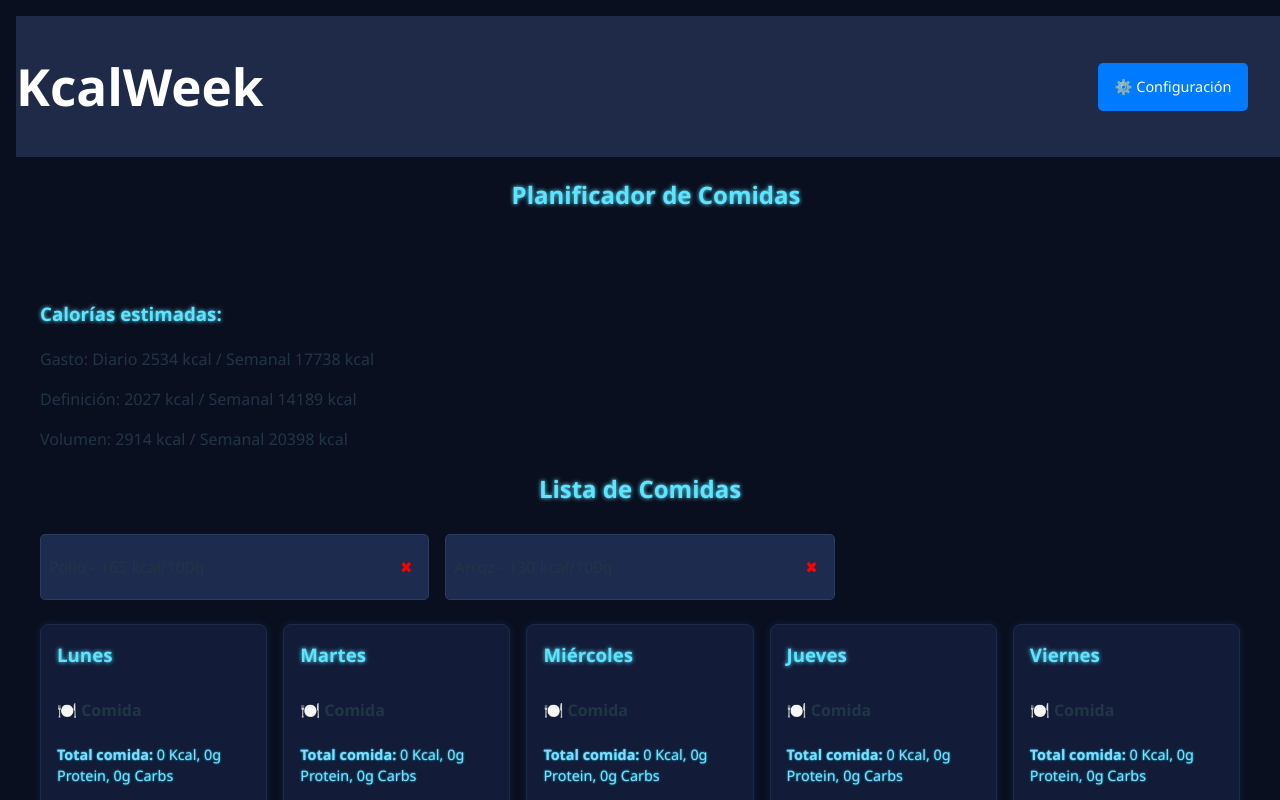
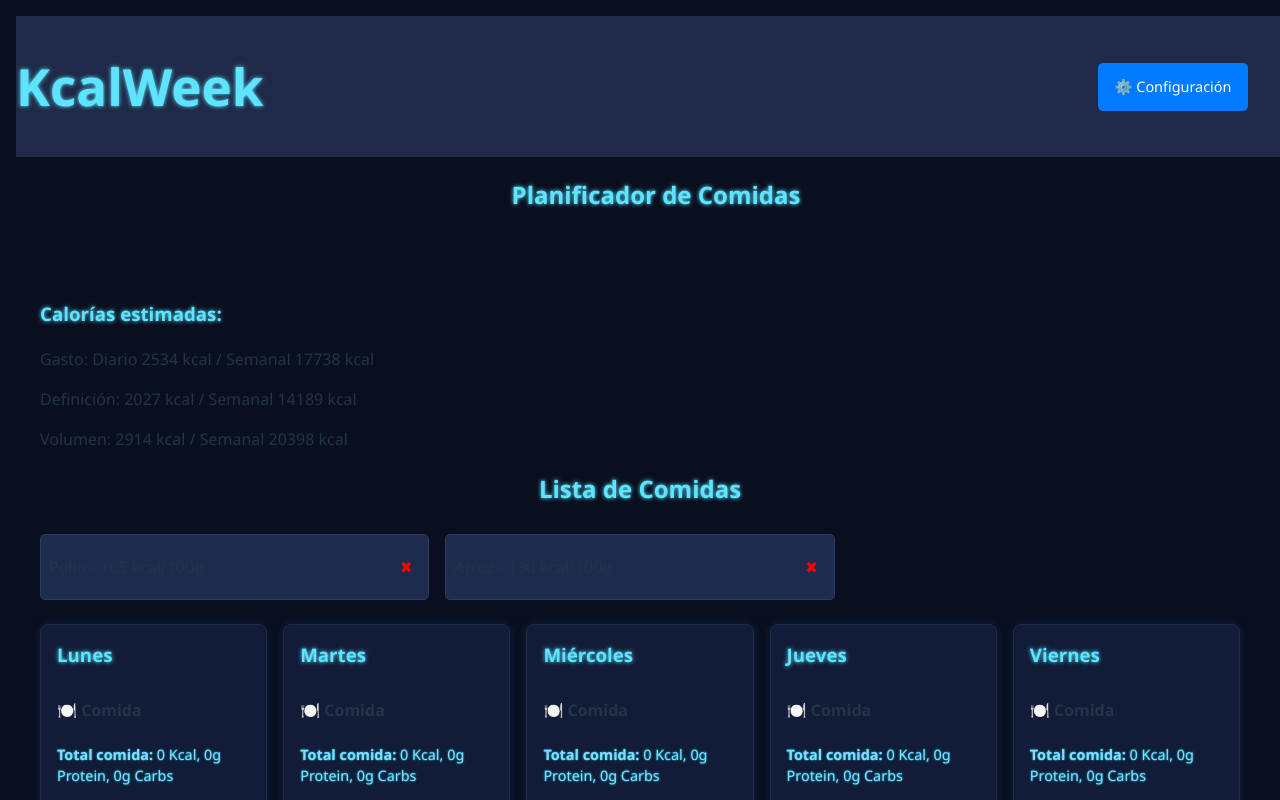
Before and after one commit to TamaraFdez/KcalWeek, a React (Vite) app: page / in a window 1280 px wide. Shown: the top 800 px of the page. Built offline with nearby package versions, Linux system fonts and the light colour scheme.

Commit message:
feat: update header styles by consolidating h1, h2, and h3 color properties

```diff
--- a/src/App.css
+++ b/src/App.css
@@ -9,14 +9,12 @@
 
 
 
-h2, h3 {
+h1,h2, h3 {
   color: #5ee4ff;
   text-shadow: 0 0 4px #5ee4ff;
 
 }
-h1{
-  color: ;
-}
+
 .App {
   padding: 2rem;
   max-width: 1200px;
```
